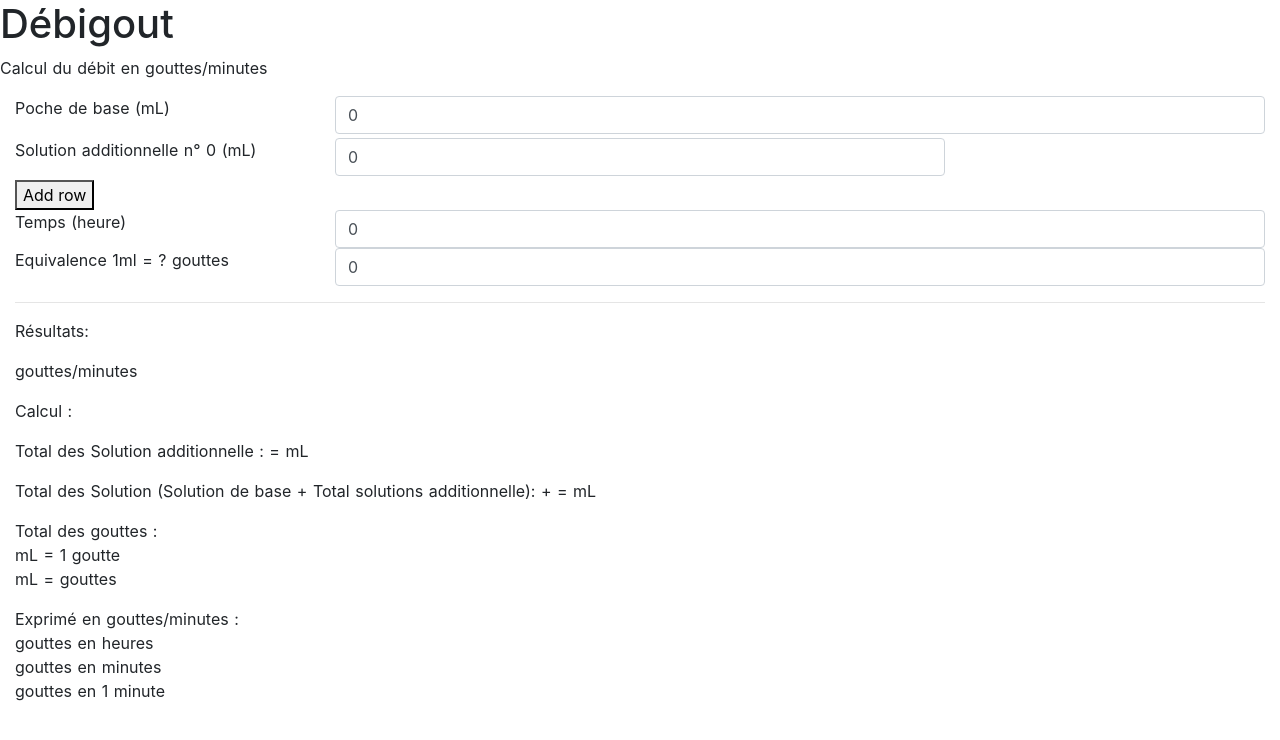
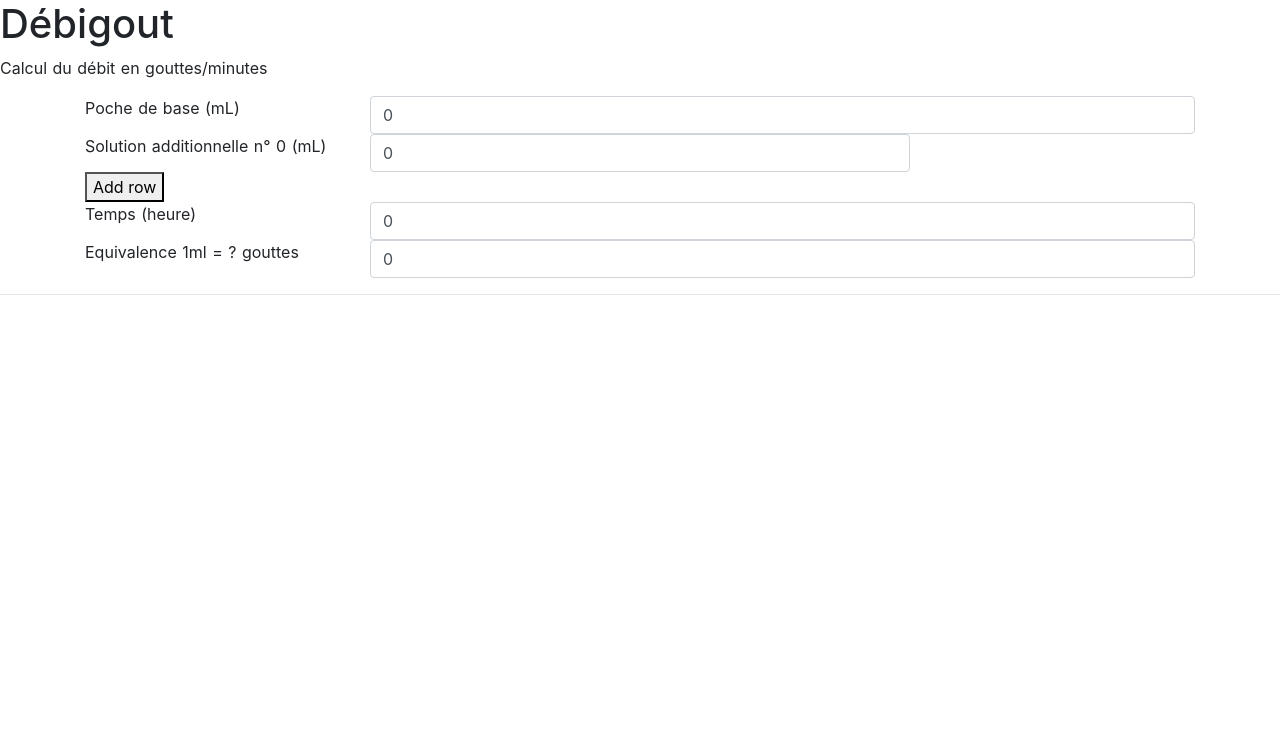
Before and after one commit to remirobichet/debigoute, a Nuxt app: page / in a window 1280 px wide. Shown: the top 740 px of the page. Built offline with nearby package versions, Linux system fonts and the light colour scheme.

Commit message:
:lipstick: Add conditions to show result

```diff
--- a/pages/index.vue
+++ b/pages/index.vue
@@ -1,5 +1,6 @@
 <template>
-  <b-container fluid>
+  <div>
+    <b-container>
       <b-row>
         <b-col sm="3">
           <label for="base-liquid">Poche de base (mL)</label>
@@ -13,7 +14,7 @@
         </b-col>
       </b-row>
 
-    <b-row class="my-1" v-for="(el, index) in addedLiquid" :key="el.index">
+      <b-row v-for="(el, index) in addedLiquid" :key="el.index">
         <b-col sm="3">
           <label :for="'base-liquid-' + index"
             >Solution additionnelle n° {{ index }} (mL)</label
@@ -62,9 +63,10 @@
           ></b-form-input>
         </b-col>
       </b-row>
+    </b-container>
 
     <hr />
-
+    <b-container v-if="result || result.res">
       <b-row>
         <b-col sm="12">
           <p>Résultats:</p>
@@ -87,7 +89,8 @@
             {{ result.totalAddedLiquid }}mL
           </p>
           <p>
-          Total des Solution (Solution de base + Total solutions additionnelle):
+            Total des Solution (Solution de base + Total solutions
+            additionnelle):
             {{ result.totalAddedLiquid }}
             +
             {{ result.baseLiquid }}
@@ -95,20 +98,22 @@
             {{ result.totalLiquid }}mL
           </p>
           <p>
-          Total des gouttes : <br>
-          {{ result.drop }}mL = 1 goutte <br>
+            Total des gouttes : <br />
+            {{ result.drop }}mL = 1 goutte <br />
             {{ result.totalLiquid }}mL = {{ result.totalDrop }} gouttes
           </p>
 
           <p>
-          Exprimé en gouttes/minutes : <br>
-          {{ result.totalDrop }} gouttes en {{ result.time }} heures <br>
-          {{ result.totalDrop }} gouttes en {{ result.timeMinute }} minutes <br>
+            Exprimé en gouttes/minutes : <br />
+            {{ result.totalDrop }} gouttes en {{ result.time }} heures <br />
+            {{ result.totalDrop }} gouttes en {{ result.timeMinute }} minutes
+            <br />
             {{ result.res }} gouttes en 1 minute
           </p>
         </b-col>
       </b-row>
     </b-container>
+  </div>
 </template>
 
 <script lang="ts">
@@ -156,8 +161,15 @@ export default Vue.extend({
 
       this.totalLiquid = this.totalAddedLiquid + this.baseLiquid
 
-      if (this.time === 0 || this.totalLiquid === 0 || this.drop === 0) {
-        return 0
+      if (
+        !this.time ||
+        this.time === 0 ||
+        !this.totalLiquid ||
+        this.totalLiquid === 0 ||
+        !this.drop ||
+        this.drop === 0
+      ) {
+        return false
       }
 
       this.totalDrop = this.totalLiquid * this.drop
```
Lines whose indentation alone changed are shown as unchanged.
